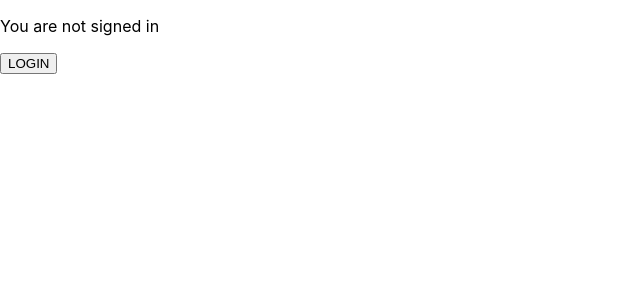
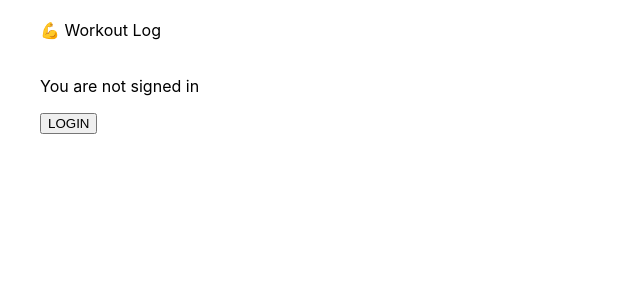
Before and after one commit to cschwartz525/workout-log, a Next.js app: page /login in a window 1280 px wide. Shown: the top 300 px of the page, without its empty margins (0-640 px from the left). Built offline with nearby package versions, Linux system fonts and the light colour scheme; no server answers.

Commit message:
Add NavBar with user details and logout button

```diff
--- /dev/null
+++ b/components/NavBar.tsx
@@ -0,0 +1,71 @@
+import React, { useState } from 'react';
+import Image from 'next/image';
+import Link from 'next/link';
+import { signOut, useSession } from 'next-auth/react';
+import styled from 'styled-components';
+
+const Nav = styled.nav`
+    align-items: center;
+    display: flex;
+    justify-content: space-between;
+    padding: 20px 0;
+`;
+
+const Avatar = styled(Image)`
+    border-radius: 50%;
+    margin-left: 5px;
+`;
+
+const Dropdown = styled.div`
+    height: 0;
+    margin-top: 10px;
+    position: absolute;
+    right: 0;
+`;
+
+const DropdownTrigger = styled.div`
+    align-items: center;
+    cursor: pointer;
+    display: flex;
+`;
+
+const UserDetails = styled.div`
+    position: relative;
+`;
+
+const UserName = styled.span`
+    margin-right: 5px;
+`;
+
+const NavBar = () => {
+    const { data } = useSession();
+    const [isDropdownOpen, setIsDropdownOpen] = useState(false);
+
+    return (
+        <Nav>
+            <Link href='/'>💪 Workout Log</Link>
+            {
+                data?.user &&
+                <UserDetails>
+                    <DropdownTrigger onClick={() => setIsDropdownOpen(!isDropdownOpen)}>
+                        <UserName>{data.user.name}</UserName>
+                        <Avatar
+                            alt=''
+                            height='50px'
+                            src={data.user.image as string}
+                            width='50px'
+                        />
+                    </DropdownTrigger>
+                    {
+                        isDropdownOpen &&
+                        <Dropdown>
+                            <button onClick={() => signOut()}>Logout</button>
+                        </Dropdown>
+                    }
+                </UserDetails>
+            }
+        </Nav>
+    )
+};
+
+export default NavBar;
--- a/package.json
+++ b/package.json
@@ -14,12 +14,14 @@
     "next": "12.3.1",
     "next-auth": "^4.12.2",
     "react": "18.2.0",
-    "react-dom": "18.2.0"
+    "react-dom": "18.2.0",
+    "styled-components": "^5.3.6"
   },
   "devDependencies": {
     "@types/node": "18.8.1",
     "@types/react": "18.0.21",
     "@types/react-dom": "18.0.6",
+    "@types/styled-components": "^5.1.26",
     "eslint": "8.24.0",
     "eslint-config-next": "12.3.1",
     "typescript": "4.8.4"
--- a/pages/_app.tsx
+++ b/pages/_app.tsx
@@ -1,6 +1,7 @@
 import type { AppProps } from 'next/app';
 import { SessionProvider } from 'next-auth/react';
 import type { Session } from 'next-auth/core/types';
+import NavBar from '../components/NavBar';
 import '../styles/globals.css';
 
 type MyAppProps = AppProps & {
@@ -11,6 +12,7 @@ type MyAppProps = AppProps & {
 const MyApp = ({ Component, pageProps, session }: MyAppProps) => {
     return (
         <SessionProvider session={session}>
+            <NavBar />
             <Component {...pageProps} />
         </SessionProvider>
     );
--- a/styles/globals.css
+++ b/styles/globals.css
@@ -1,6 +1,6 @@
 html,
 body {
-  padding: 0;
+  padding: 0 20px;
   margin: 0;
   font-family: -apple-system, BlinkMacSystemFont, Segoe UI, Roboto, Oxygen,
     Ubuntu, Cantarell, Fira Sans, Droid Sans, Helvetica Neue, sans-serif;
```
Also changed, not shown: pages/index.tsx (+0 -10 lines), 1 other file (tests, documents, lock files or other folders).
